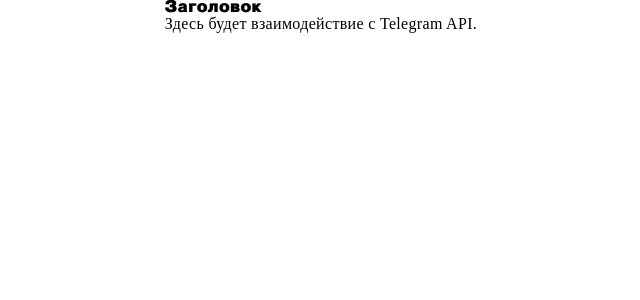
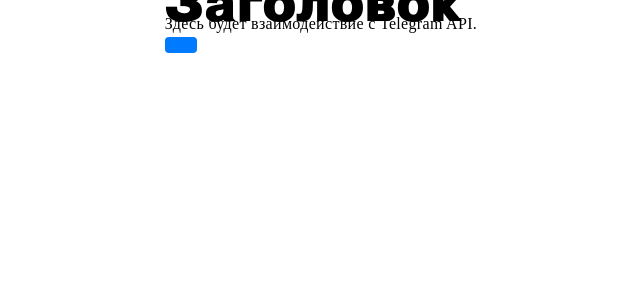
Before and after one commit to NataliaMuratova1979/Telegram-gpt, a React (Vite) app: page / in a window 1280 px wide. Shown: the top 300 px of the page, without its empty margins (319-959 px from the left). Built offline with nearby package versions, Linux system fonts and the light colour scheme.

Commit message:
Создан компонент Button

```diff
--- a/src/App.tsx
+++ b/src/App.tsx
@@ -1,12 +1,15 @@
 import React from 'react';
 import { Title } from './shared/ui/Title';
+import { Button } from './shared/ui/Button';
 import './app/styles/index.css';
+// import "./app/styles/index.css";
 
 export const App: React.FC = () => {
   return (
     <div>
       <Title as="h1">Заголовок</Title>
       <p>Здесь будет взаимодействие с Telegram API.</p>
+      <Button></Button>
     </div>
   );
 };
--- /dev/null
+++ b/src/api/themesTypes.ts
@@ -0,0 +1,6 @@
+// src/types/themesTypes.ts
+
+export interface Theme {
+  id: number;
+  name: string;
+}
--- /dev/null
+++ b/src/app/styles/_reset - Copy.css
@@ -0,0 +1,128 @@
+/* Отключаем браузерные дефолтные стили для всех элементов */
+
+html,
+div,
+span,
+applet,
+object,
+iframe,
+h1,
+h2,
+h3,
+h4,
+h5,
+h6,
+p,
+blockquote,
+pre,
+a,
+abbr,
+acronym,
+address,
+big,
+cite,
+code,
+del,
+dfn,
+em,
+img,
+ins,
+kbd,
+q,
+s,
+samp,
+small,
+strike,
+strong,
+sub,
+sup,
+tt,
+var,
+b,
+u,
+i,
+center,
+dl,
+dt,
+dd,
+ol,
+ul,
+li,
+fieldset,
+form,
+label,
+legend,
+table,
+caption,
+tbody,
+tfoot,
+thead,
+tr,
+th,
+td,
+article,
+aside,
+canvas,
+details,
+embed,
+figure,
+figcaption,
+footer,
+header,
+hgroup,
+menu,
+nav,
+output,
+ruby,
+section,
+summary,
+time,
+mark,
+audio,
+video {
+  margin: 0;
+  padding: 0;
+  font: inherit;
+  font-size: 100%;
+  vertical-align: baseline;
+  border: 0;
+}
+
+/* HTML5 display-role reset for older browsers */
+
+article,
+aside,
+details,
+figcaption,
+figure,
+footer,
+header,
+hgroup,
+menu,
+nav,
+section {
+  display: block;
+}
+
+ol,
+ul {
+  list-style: none;
+}
+
+blockquote,
+q {
+  quotes: none;
+}
+
+blockquote::before,
+blockquote::after,
+q::before,
+q::after {
+  content: '';
+  content: none;
+}
+
+table {
+  border-collapse: collapse;
+  border-spacing: 0;
+}
--- /dev/null
+++ b/src/shared/ui/Button/Button.tsx
@@ -0,0 +1,81 @@
+import React, { SyntheticEvent } from 'react';
+import styles from './Button.module.css';
+import { ButtonProps } from './types';
+
+export const Button: React.FC<ButtonProps & { index?: number }> = ({
+  index,
+  onClick,
+  className = '',
+  children,
+  disabled = false,
+  type = 'primary',
+  size = 'medium',
+  variant = 'default',
+  color,
+  isCorrect,
+  fullWidth,
+  fill,
+  stroke,
+  htmlType = 'button',
+  ...rest
+}) => {
+  const handleClick = (e: SyntheticEvent) => {
+    console.log('Кнопка нажата', e);
+    if (disabled) return;
+    if (onClick) {
+      if (onClick.length === 0) {
+        (onClick as () => void)();
+      } else {
+        (onClick as (e: SyntheticEvent) => void)(e);
+      }
+    }
+  };
+
+  let inlineColor = color;
+  if (type === 'colorful') {
+    const colors = [
+      'var(--tag-color-pale-1)',
+      'var(--tag-color-pale-2)',
+      'var(--tag-color-pale-3)',
+      'var(--tag-color-pale-4)',
+      'var(--tag-color-pale-5)',
+    ];
+    if (typeof index === 'number') {
+      inlineColor = colors[index % colors.length];
+    }
+  }
+
+  const classes = [
+    styles.button,
+    styles[`button_type_${type}`],
+    styles[`button_size_${size}`],
+    styles[`button_variant_${variant}`],
+    disabled ? styles.button_disabled : '',
+    className,
+  ]
+    .filter(Boolean)
+    .join(' ');
+
+  const inlineStyles: React.CSSProperties = {
+    ...(inlineColor ? { backgroundColor: inlineColor } : {}),
+    ...(isCorrect !== undefined
+      ? { borderColor: isCorrect ? 'green' : 'red', boxShadow: '0 0 10px currentColor' }
+      : {}),
+    ...(fullWidth ? { width: '100%' } : {}),
+    ...(fill ? { backgroundColor: fill } : {}),
+    ...(stroke ? { borderColor: stroke } : {}),
+  };
+
+  return (
+    <button
+      type={htmlType}
+      className={classes}
+      onClick={handleClick}
+      disabled={disabled}
+      style={inlineStyles}
+      {...rest}
+    >
+      {children}
+    </button>
+  );
+};
--- /dev/null
+++ b/src/shared/ui/Button/button.module.css
@@ -0,0 +1,60 @@
+/* Button.module.css */
+
+.button {
+  padding: 8px 16px;
+  border-radius: 4px;
+  cursor: pointer;
+  border: none;
+  font-family: Arial, sans-serif;
+  font-size: 14px;
+  transition: box-shadow 0.3s, background-color 0.3s;
+  display: inline-block;
+  text-align: center;
+}
+
+/* Цветные кнопки (можем менять через inline или динамически) */
+.button_colorful {
+    outline: none;
+  /* по факту, цвет задается через inline-стиль */
+}
+
+/* Варианты типов */
+.button_type_primary {
+  background-color: #007bff;
+  color: #fff;
+}
+.button_type_secondary {
+  background-color: #6c757d;
+  color: #fff;
+}
+.button_type_tertiary {
+  background-color: #17a2b8;
+  color: #fff;
+}
+.button_type_ghost {
+  background-color: transparent;
+  border: 1px solid #ccc;
+  color: #000;
+}
+
+/* Размеры */
+.button_size_small {
+  padding: 4px 8px;
+  font-size: 12px;
+}
+.button_size_medium {
+  padding: 8px 16px;
+  font-size: 14px;
+}
+.button_size_large {
+  padding: 12px 24px;
+  font-size: 16px;
+}
+
+/* Disabled */
+.button_disabled {
+  opacity: 0.6;
+  cursor: not-allowed;
+}
+
+/* Отдельные стили для свойств correct/incorrect можно добавить */
--- /dev/null
+++ b/src/shared/ui/Button/index.ts
@@ -0,0 +1,2 @@
+ export * from './Button';
+// export * from './types';
--- /dev/null
+++ b/src/shared/ui/Button/types.ts
@@ -0,0 +1,33 @@
+import React, { SyntheticEvent, ReactNode } from 'react';
+
+// в Button.types.ts
+export type ButtonType =
+  | 'primary'
+  | 'secondary'
+  | 'tertiary'
+  | 'ghost'
+  // специальные типы для вашей задачи
+  | 'colorful'
+  | 'start'
+  | 'answer-correct'
+  | 'answer-incorrect';
+
+export type ButtonSize = 'small' | 'medium' | 'large';
+
+export type ButtonHtmlType = 'button' | 'submit' | 'reset';
+
+export type ButtonIconPosition = 'left' | 'right';
+
+export interface ButtonProps
+  extends Omit<React.HTMLProps<HTMLButtonElement>, 'type' | 'size'> {
+  type?: ButtonType;
+  size?: ButtonSize;
+  variant?: 'default' | 'start' | 'answer-correct' | 'answer-incorrect' | 'colorful'; // новые варианты
+  onClick?: (() => void) | ((e: React.SyntheticEvent) => void);
+  className?: string;
+  htmlType?: ButtonHtmlType;
+  fullWidth?: boolean;
+  fill?: string;
+  stroke?: string;
+  isCorrect?: boolean; // добавляем свойство
+}
--- /dev/null
+++ b/src/shared/ui/Themes/types.ts
@@ -0,0 +1,11 @@
+// src/shared/ui/Themes/types.ts
+
+export interface Theme {
+  id: number;
+  name: string;
+};
+
+export interface ThemesProps {
+  themes: Theme[];
+  onThemeSelect?: (theme: Theme) => void; // при необходимости обработчик
+}
--- a/src/shared/ui/Title/index.ts
+++ b/src/shared/ui/Title/index.ts
@@ -1 +1,2 @@
 export * from './Title';
+export * from './types';
--- a/src/shared/ui/Title/title.module.css
+++ b/src/shared/ui/Title/title.module.css
@@ -2,4 +2,5 @@
   color: var(--font-color-primary);
   font-family: var(--font-family-head);
   font-weight: var(--font-weight-head);
+  font-size: var(--font-size-head);
 }
```
Also changed, not shown: src/api/themesMock.ts (added, +14 -0 lines), src/app/styles/index.css (line endings or trailing spaces), 1 other file (tests, documents, lock files or other folders).
